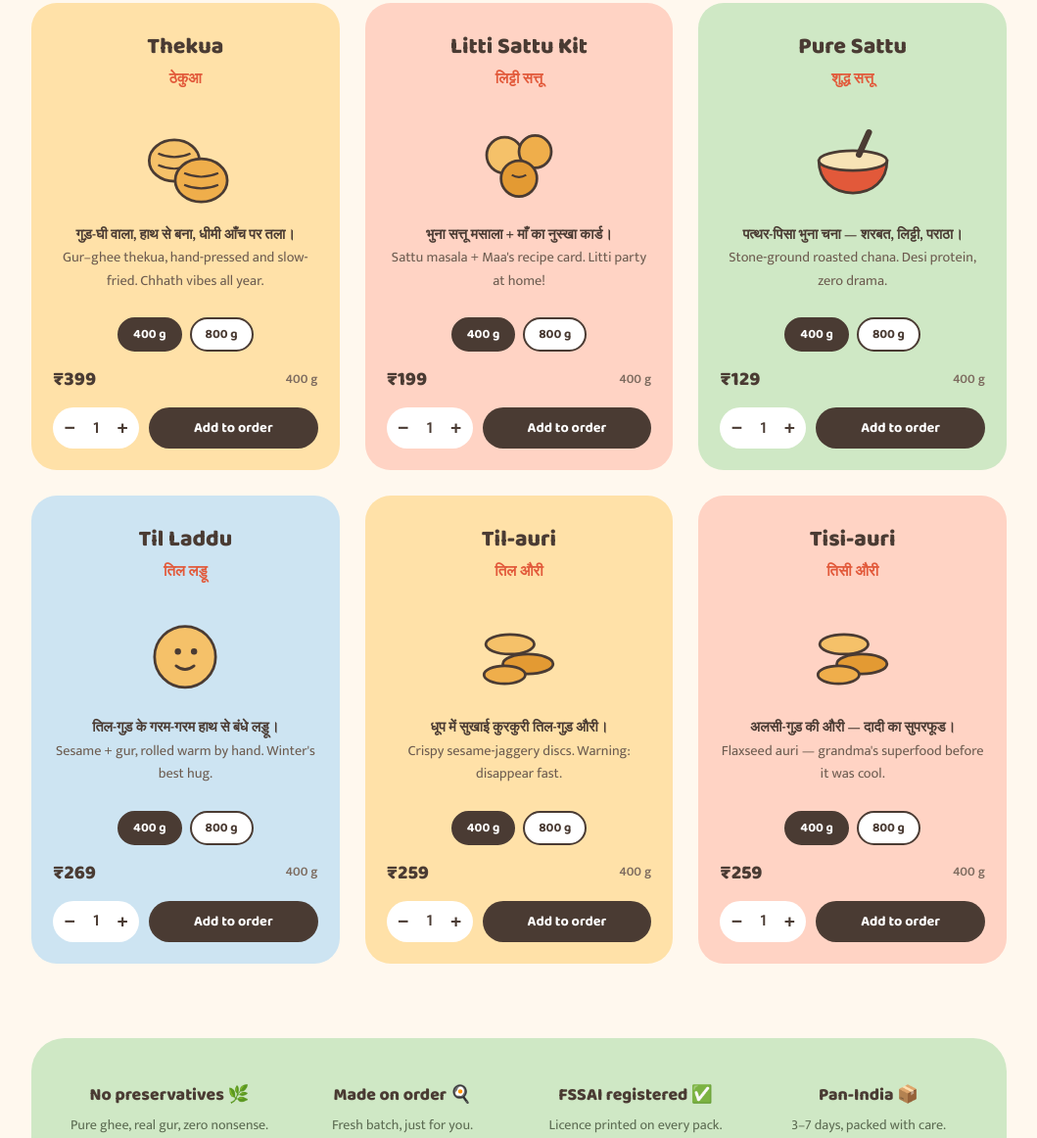
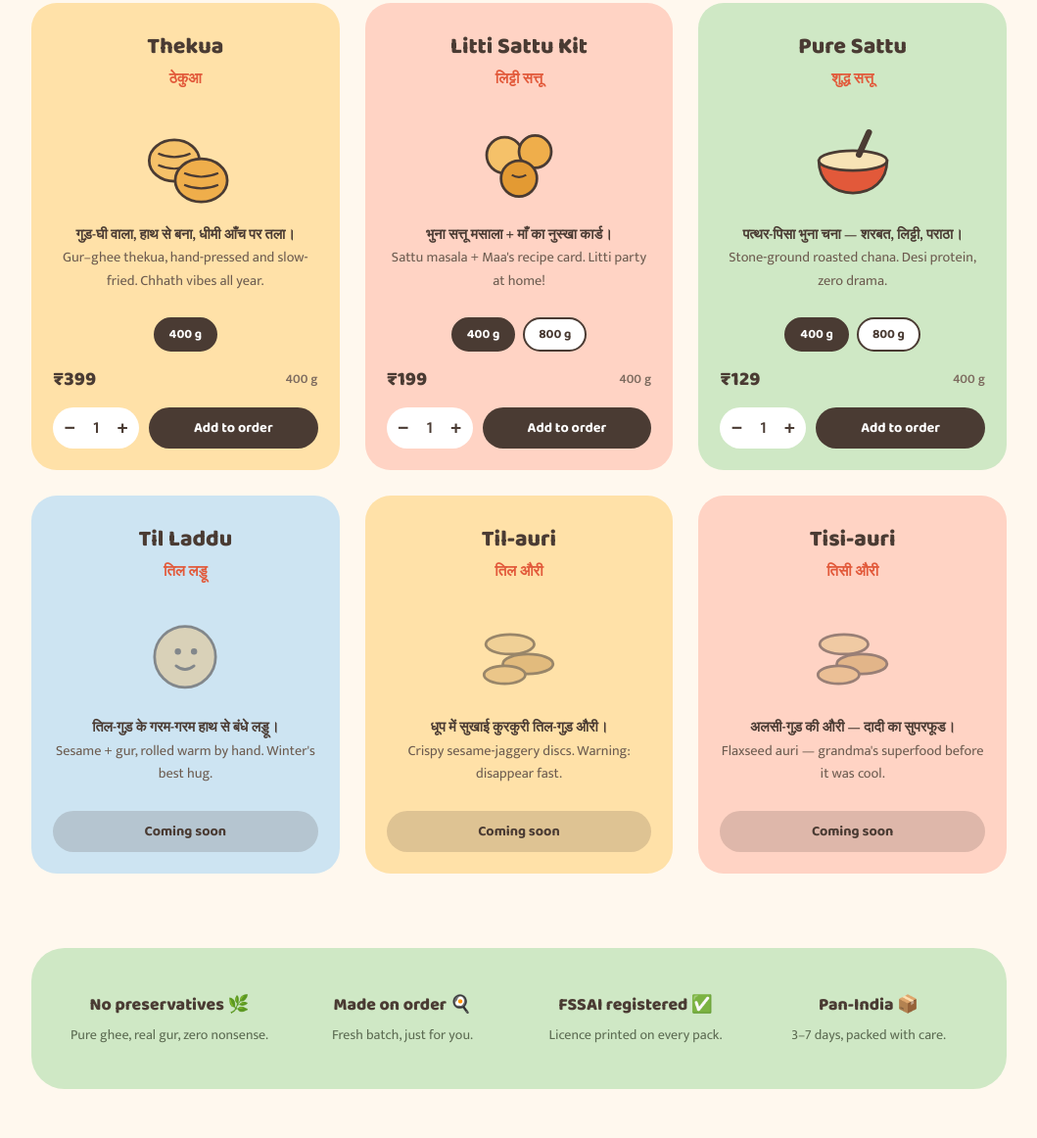
Before and after one commit to maniratnapandey/vanakusum-website, a plain HTML site: page index.html in a window 1280 px wide. Shown: the part 1400-2562 px from the top of the page at 98% size, without its empty margins (110-1169 px from the left). Drawn offline with Linux system fonts and the light colour scheme.

Commit message:
Launch lineup: thekua 400 g only; til laddu and auris coming soon
- products.js: thekua sizes = 400 g; comingSoon flag on til-laddu,
  til-auri, tisi-auri
- Coming-soon cards show a disabled button, no price or size picker
- create-order rejects coming-soon items

Co-Authored-By: Claude Opus 5.5 <noreply@anthropic.com>
Claude-Session: https://claude.ai/code/session_01TYv16CKTsYLd3NjmdcV9tT

```diff
--- a/api/_lib.js
+++ b/api/_lib.js
@@ -13,7 +13,7 @@ function priceCart(items) {
     const p = CATALOG.products.find((x) => x.id === it.id);
     const s = p && p.sizes.find((x) => x.w === it.w);
     const qty = Number(it.qty);
-    if (!p || !s) throw new HttpError(400, "One of the items is no longer available. Please refresh the page.");
+    if (!p || !s || p.comingSoon) throw new HttpError(400, "One of the items is no longer available. Please refresh the page.");
     if (!Number.isInteger(qty) || qty < 1 || qty > MAX_QTY) throw new HttpError(400, "Invalid quantity.");
     return { id: p.id, name: p.name, w: s.w, price: s.price, qty, total: s.price * qty };
   });
--- a/index.html
+++ b/index.html
@@ -135,6 +135,9 @@
   .price{font-family:var(--display);font-weight:800;font-size:1.25rem}
   .wt{font-size:.82rem;color:#7d6b5f;font-weight:600}
   .orow{display:flex;gap:10px;margin-top:12px}
+  .card .orow{margin-top:auto;padding-top:12px}
+  .card.soon .art{opacity:.55;filter:grayscale(.35)}
+  .card.soon .order-btn[disabled]{background:rgba(74,59,51,.18);color:var(--ink);cursor:not-allowed}
   .qty{display:inline-flex;align-items:center;background:#fff;border-radius:999px}
   .qty button{background:none;border:none;font-size:1.2rem;width:34px;height:40px;cursor:pointer;font-weight:800;color:var(--ink)}
   .qty span{min-width:20px;text-align:center;font-weight:800}
@@ -627,13 +630,9 @@ function renderGrid(){
   PRODUCTS.forEach((p,i)=>{
     const s=p.sizes[selSize[i]];
     const el=document.createElement("article");
-    el.className="card"; el.dataset.pi=i;
-    el.innerHTML=`
-      <div class="cname">${p.name}</div>
-      <div class="chindi">${p.hindi}</div>
-      <div class="art" aria-hidden="true">${art(p.art)}</div>
-      <p class="hdesc-line">${p.hdesc}</p>
-      <p class="desc">${p.desc}</p>
+    el.className="card"+(p.comingSoon?" soon":""); if(!p.comingSoon) el.dataset.pi=i;
+    const buy=p.comingSoon?`
+      <div class="orow"><button type="button" class="order-btn" disabled>Coming soon</button></div>`:`
       <div class="sizes" role="group" aria-label="Size for ${p.name}">
         ${p.sizes.map((sz,si)=>`<button type="button" class="size ${si===selSize[i]?'on':''}" onclick="pickSize(${i},${si})">${sz.w}</button>`).join("")}
       </div>
@@ -646,6 +645,12 @@ function renderGrid(){
         </span>
         <button type="button" class="order-btn" onclick="addToOrder(${i})">Add to order</button>
       </div>`;
+    el.innerHTML=`
+      <div class="cname">${p.name}</div>
+      <div class="chindi">${p.hindi}</div>
+      <div class="art" aria-hidden="true">${art(p.art)}</div>
+      <p class="hdesc-line">${p.hdesc}</p>
+      <p class="desc">${p.desc}</p>${buy}`;
     grid.appendChild(el);
   });
   if(window.__watchCards) __watchCards();
--- a/products.js
+++ b/products.js
@@ -14,9 +14,10 @@ const CATALOG = {
   // Optional support chat number (country code, no +). Leave "" to hide the chat button.
   supportWhatsApp: "",
 
+  // comingSoon:true → shown on the site but can't be ordered. Delete it to start selling.
   products: [
     { id:"thekua", name:"Thekua", hindi:"ठेकुआ", art:"thekua",
-      sizes:[{w:"400 g",price:399},{w:"800 g",price:749}],
+      sizes:[{w:"400 g",price:399}],
       hdesc:"गुड़-घी वाला, हाथ से बना, धीमी आँच पर तला।",
       desc:"Gur–ghee thekua, hand-pressed and slow-fried. Chhath vibes all year." },
     { id:"litti-sattu-kit", name:"Litti Sattu Kit", hindi:"लिट्टी सत्तू", art:"kit",
@@ -27,15 +28,15 @@ const CATALOG = {
       sizes:[{w:"400 g",price:129},{w:"800 g",price:249}],
       hdesc:"पत्थर-पिसा भुना चना — शरबत, लिट्टी, पराठा।",
       desc:"Stone-ground roasted chana. Desi protein, zero drama." },
-    { id:"til-laddu", name:"Til Laddu", hindi:"तिल लड्डू", art:"laddu",
+    { id:"til-laddu", comingSoon:true, name:"Til Laddu", hindi:"तिल लड्डू", art:"laddu",
       sizes:[{w:"400 g",price:269},{w:"800 g",price:509}],
       hdesc:"तिल-गुड़ के गरम-गरम हाथ से बंधे लड्डू।",
       desc:"Sesame + gur, rolled warm by hand. Winter's best hug." },
-    { id:"til-auri", name:"Til-auri", hindi:"तिल औरी", art:"auri",
+    { id:"til-auri", comingSoon:true, name:"Til-auri", hindi:"तिल औरी", art:"auri",
       sizes:[{w:"400 g",price:259},{w:"800 g",price:499}],
       hdesc:"धूप में सुखाई कुरकुरी तिल-गुड़ औरी।",
       desc:"Crispy sesame-jaggery discs. Warning: disappear fast." },
-    { id:"tisi-auri", name:"Tisi-auri", hindi:"तिसी औरी", art:"auri",
+    { id:"tisi-auri", comingSoon:true, name:"Tisi-auri", hindi:"तिसी औरी", art:"auri",
       sizes:[{w:"400 g",price:259},{w:"800 g",price:499}],
       hdesc:"अलसी-गुड़ की औरी — दादी का सुपरफूड।",
       desc:"Flaxseed auri — grandma's superfood before it was cool." },
```
